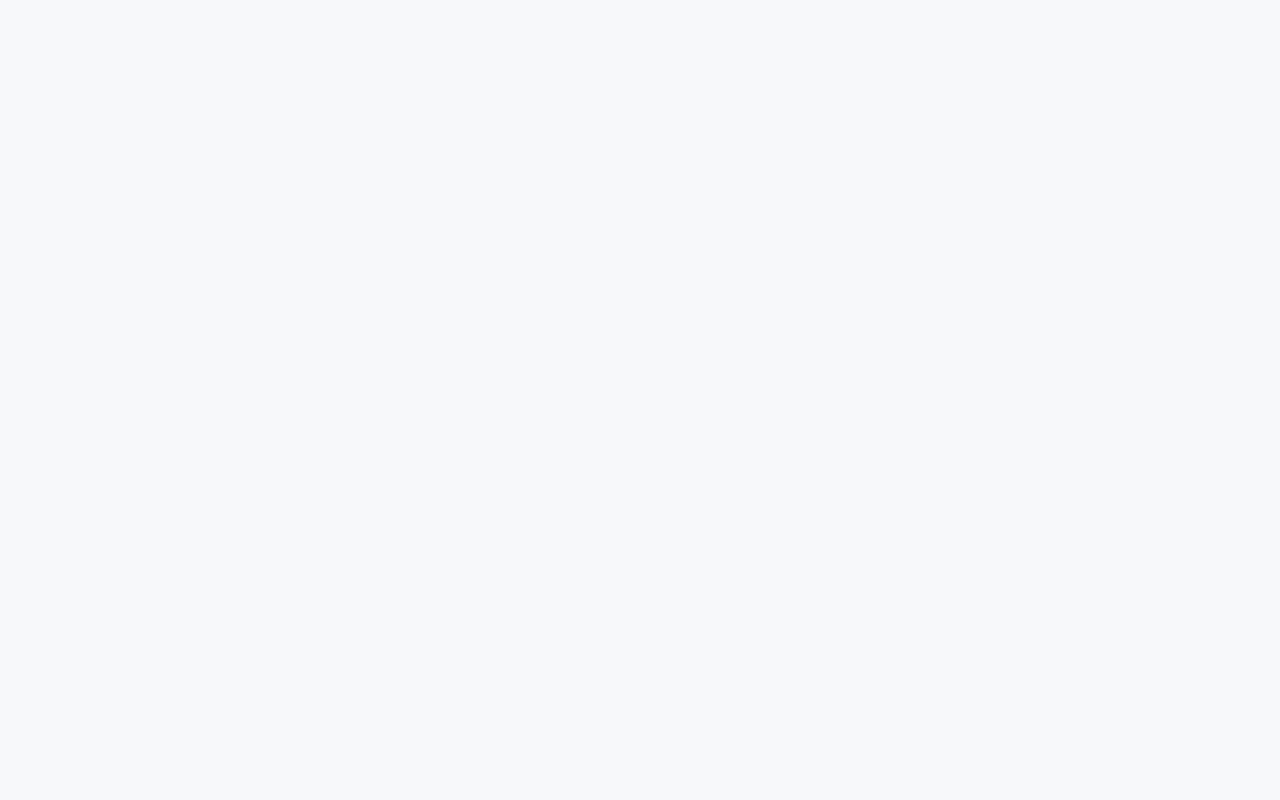
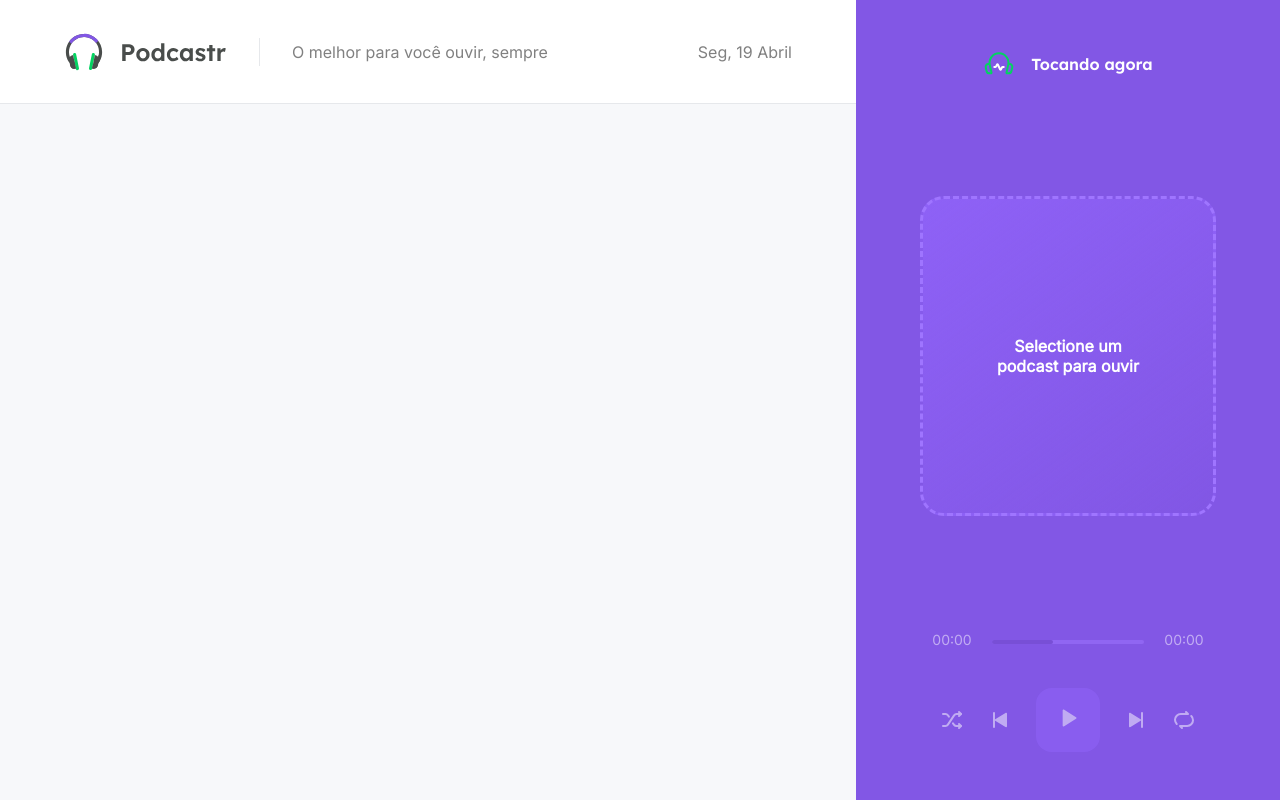
Before and after one commit to bruno0907/podcastr, a Next.js app: page /styles/global in a window 1280 px wide. Built offline with nearby package versions, Linux system fonts and the light colour scheme.

Commit message:
feat: it adds styles and structure to _app and adds two new components: Header and Player

```diff
--- a/src/components/Header/index.tsx
+++ b/src/components/Header/index.tsx
@@ -1,7 +1,7 @@
 import format from 'date-fns/format'
 import ptBr from 'date-fns/locale/pt-BR'
 
-import * as Styles from './styles'
+import * as Styled from './styles'
 
 export function Header(){
   const currentDate = format(new Date(), 'EEEEEE, d MMMM', {
@@ -10,10 +10,10 @@ export function Header(){
 
 
   return(
-    <Styles.Container>
+    <Styled.Container>
       <img src="/logo.svg" alt="Podcastr" />
       <p>O melhor para você ouvir, sempre</p>
       <span>{currentDate}</span>
-    </Styles.Container>
+    </Styled.Container>
   )
 }
--- /dev/null
+++ b/src/components/Player/index.tsx
@@ -0,0 +1,50 @@
+import { useState } from 'react'
+
+import * as Styled from './styles'
+
+export function Player(){
+  const [isEmpty, setIsEmpty] = useState(true);
+
+  return(
+    <Styled.Container>
+      <Styled.Header>
+        <img src="/playing.svg" alt="Tocando agora"/>
+        <strong>Tocando agora</strong>
+      </Styled.Header>
+
+      <Styled.Player>
+        <strong>Selectione um podcast para ouvir</strong>
+      </Styled.Player>
+
+      <Styled.Footer empty={isEmpty}>
+        <Styled.PlayerProgress>
+          <span>00:00</span>
+          <Styled.ProgressSlider>
+            <Styled.EmptySlider />
+            <Styled.CurrentProgressSlider />
+          </Styled.ProgressSlider>
+          <span>00:00</span>
+        </Styled.PlayerProgress>
+
+        <Styled.PlayerControls>
+          <Styled.Control type="button">
+            <img src="/shuffle.svg" alt="Ordem aleatória" />
+          </Styled.Control>
+          <Styled.Control type="button">
+            <img src="/play-previous.svg" alt="Tocar anterior" />
+          </Styled.Control>
+          <Styled.PlayControl type="button">
+            <img src="/play.svg" alt="Tocar" />
+          </Styled.PlayControl>
+          <Styled.Control type="button">
+            <img src="/play-next.svg" alt="Tocar próxima" />
+          </Styled.Control>
+          <Styled.Control type="button">
+            <img src="/repeat.svg" alt="Repetir" />
+          </Styled.Control>
+        </Styled.PlayerControls>
+      </Styled.Footer>
+
+    </Styled.Container>
+  )
+}
--- /dev/null
+++ b/src/components/Player/styles.ts
@@ -0,0 +1,107 @@
+import styled, { css } from 'styled-components';
+
+interface IFooter{
+  empty: boolean;
+}
+
+export const Container = styled.div`
+  width: 26.5rem;
+  height: 100vh;
+  padding: 3rem 4rem;
+  background: var(--purple-500);
+  color: var(--white);
+  display: flex;
+  flex-direction: column;
+  align-items: center;
+  justify-content: space-between;
+`;
+
+export const Header = styled.header`
+  display: flex;
+  align-items: center;
+  gap: 16px;
+
+    strong{
+      font-family: var(--font-title);
+      font-weight: 600;
+    }
+`
+
+export const Player = styled.div`
+  width: 100%;
+  height: 20rem;
+  border: dashed 3.5px var(--purple-300);
+  border-radius: 1.5rem;
+  background: linear-gradient(143.8deg, rgba(145, 100, 250, 0.8) 0%, rgba(0, 0, 0, 0) 100%);
+  padding: 4rem;
+  text-align: center;
+  display: flex;
+  align-items: center;
+  justify-content: center;
+`
+
+export const Footer = styled.footer<IFooter>`
+  align-self: stretch;
+
+  ${({ empty }) => empty && css`opacity: 0.5;`}
+`
+
+export const PlayerProgress = styled.div`
+  display: flex;
+  align-items: center;
+  gap: 0.5rem;
+  font-size: 0.875rem;
+
+    span{
+      display: inline-block;
+      width: 4rem;
+      text-align: center;
+    }
+`
+export const ProgressSlider = styled.div`
+  flex: 1;
+  position: relative;
+`
+
+export const EmptySlider = styled.div`
+  position: absolute;
+  top: 0;
+  left: 0;
+  right: 0;
+  width: 100%;
+  height: 4px;
+  background: var(--purple-300);
+  border-radius: 2px;
+`
+
+export const CurrentProgressSlider = styled.div`
+  position: absolute;
+  top: 0;
+  left: 0;
+  right: 0;
+  width: 40%;
+  height: 4px;
+  background: var(--purple-800);
+  border-radius: 2px;
+`
+
+export const PlayerControls = styled.div`
+  display: flex;
+  align-items: center;
+  justify-content: center;
+  margin-top: 2.5rem;
+  gap: 1.5rem;
+`
+
+export const Control = styled.button`
+  background: transparent;
+  border: 0;
+  font-size: 0;
+`
+
+export const PlayControl = styled.button`
+  width: 4rem;
+  height: 4rem;
+  border-radius: 1rem;
+  background: var(--purple-400);
+`
--- a/src/pages/_app.tsx
+++ b/src/pages/_app.tsx
@@ -1,5 +1,21 @@
+
+import GlobalStyles from "./styles/global"
+import * as Styled from './styles/app'
+
+import { Header } from "../components/Header"
+import { Player } from "../components/Player"
+
 function MyApp({ Component, pageProps }) {
-  return <Component {...pageProps} />
+  return (
+    <Styled.Container>
+    <GlobalStyles />
+      <main>
+        <Header />
+        <Component {...pageProps} />
+      </main>
+      <Player />
+    </Styled.Container>
+  )
 }
 
 export default MyApp
--- /dev/null
+++ b/src/pages/styles/app.ts
@@ -0,0 +1,9 @@
+import styled from 'styled-components';
+
+export const Container = styled.div`
+  display: flex;
+
+  main{
+    flex: 1;
+  }
+`;
--- a/src/pages/styles/global.ts
+++ b/src/pages/styles/global.ts
@@ -16,6 +16,9 @@ const GlobalStyles = createGlobalStyle`
     --purple-400: #9164FA;
     --purple-500: #8257E5;
     --purple-800: #6F48C9;
+
+    --font-title: Lexend, sans-serif;
+    --font-regular: Inter, sans-serif;
   }
 
   *{
@@ -35,13 +38,13 @@ const GlobalStyles = createGlobalStyle`
   button{
     font-size: 1rem;
     font-weight: 500;
-    font-family: Inter, sans-serif;
+    font-family: var(--font-regular);
     color: var(--gray-500);
   }
 
   h1, h2, h3, h4, h5, h6{
     font-weight: 600;
-    font-family: Lexend, sans-serif;
+    font-family: var(--font-title);
     color: var(--gray-800);
   }
 
```
Also changed, not shown: src/pages/index.tsx (+1 -7 lines).
